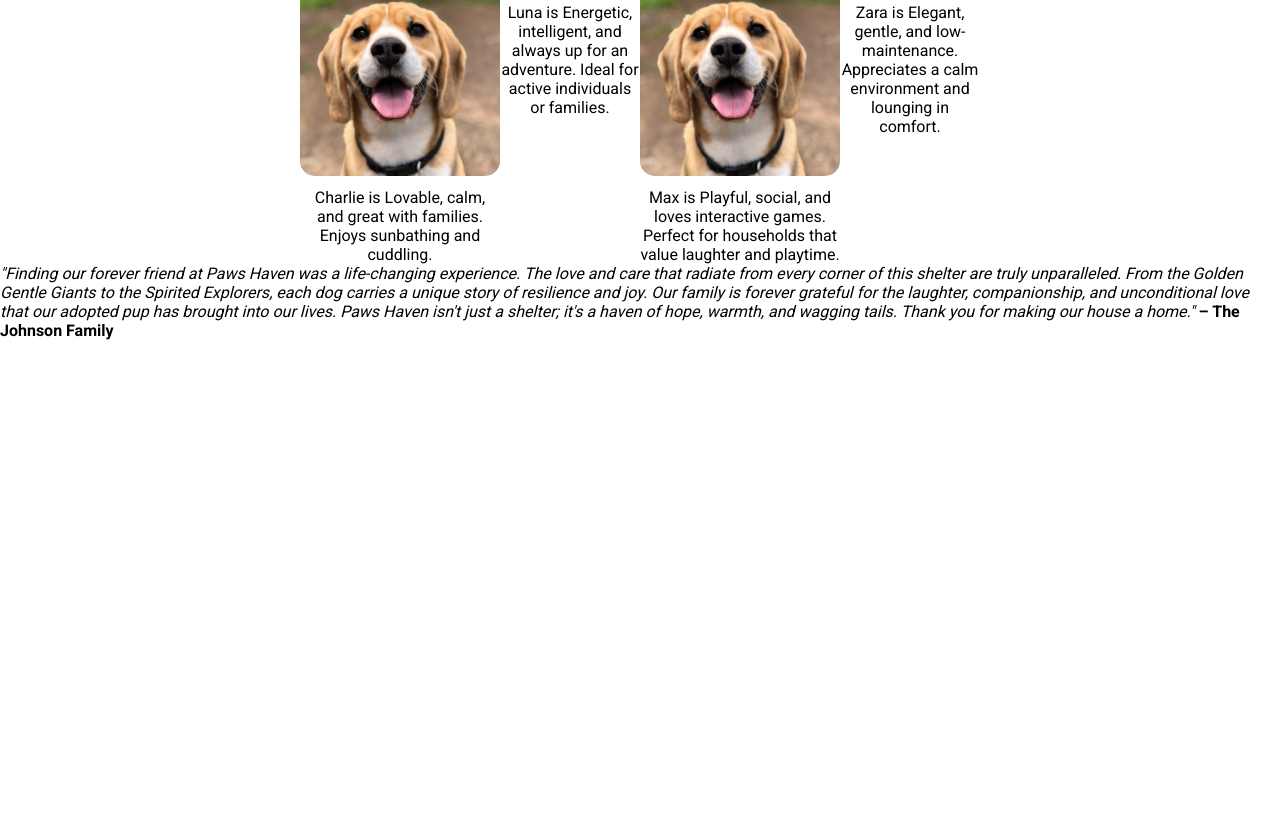
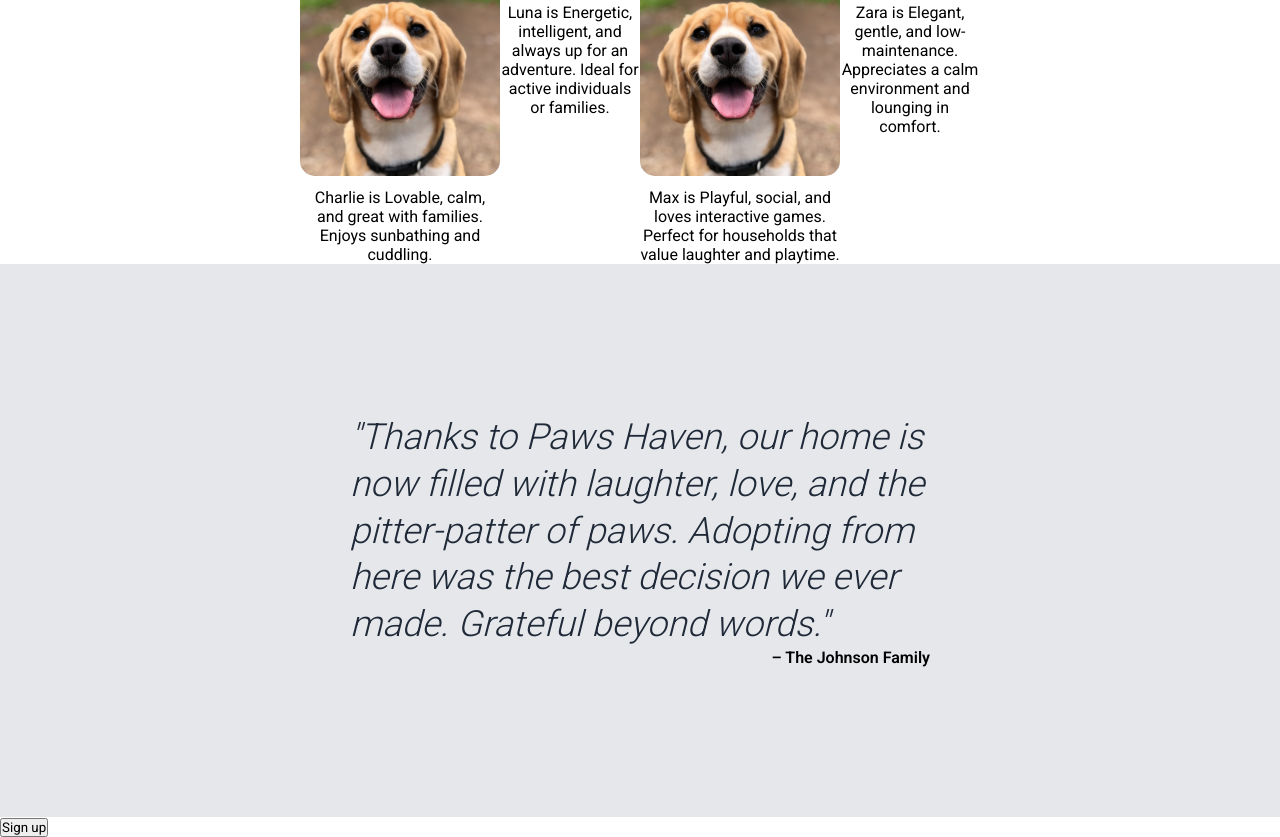
Before and after one commit to Y0r0ck/odin-landing-page, a plain HTML site: page index.html in a window 1280 px wide. Shown: the part 734-1571 px from the top of the page. Before the commit the page ends 1074 px from the top, so only its background shows below. Drawn offline with Linux system fonts and the light colour scheme.

Commit message:
styled the quote section

```diff
--- a/index.html
+++ b/index.html
@@ -36,7 +36,7 @@
                 At Paws Haven, we believe in the transformative power of love and companionship. Join us in making tails wag and hearts mend – because every dog deserves a loving home.
                 Adopt, don't shop, and let the adventure begin!
             </p>
-            <button class="sign-up-btn">Sign Up</button>
+            <button class="hero-btn">Sign Up</button>
         </div>
         <div class="hero-image">
             <img class="hero-image" src="images/pauline-loroy-U3aF7hgUSrk-unsplash.jpg" alt="Dog">
@@ -70,14 +70,19 @@
     </section>
 
     <section class="quote">
-        <em>
-            "Finding our forever friend at Paws Haven was a life-changing experience. The love and care that radiate from every corner of this shelter are truly unparalleled.
-            From the Golden Gentle Giants to the Spirited Explorers, each dog carries a unique story of resilience and joy. Our family is forever grateful for the laughter,
-            companionship, and unconditional love that our adopted pup has brought into our lives. Paws Haven isn't just a shelter; it's a haven of hope, warmth, and wagging tails.
-            Thank you for making our house a home."
+        <em class="quote-text">
+            "Thanks to Paws Haven, our home is now filled with laughter, love, and the pitter-patter of paws. Adopting from here was the best decision we ever made. Grateful beyond words."
         </em>
-        <b>– The Johnson Family</b>
+        <p class="author">– The Johnson Family</p>
     </section>
 
+    <section class="call-to-action">
+        <div>
+            <div>
+
+            </div>
+            <button>Sign up</button>
+        </div>
+    </section>
 </body>
 </html>
--- a/styles/home.css
+++ b/styles/home.css
@@ -1,5 +1,5 @@
 /* Fonts */
-@import url('https://fonts.googleapis.com/css2?family=Roboto:wght@400;600;700&display=swap');
+@import url('https://fonts.googleapis.com/css2?family=Roboto:wght@300;400;600;700&display=swap');
 
 /* General */
 * {
@@ -66,7 +66,7 @@ ul {
     line-height: 24px;
 }
 
-.sign-up-btn {
+.hero-btn {
     margin-top: 15px;
     background-color: #3882F6;
     border: none;
@@ -76,7 +76,7 @@ ul {
     font-size: 15px;
     cursor: pointer;
 }
-.sign-up-btn:hover {
+.herosign-up-btn:hover {
     background-color: #1661D4;
 }
 
@@ -125,3 +125,23 @@ ul {
     text-align: center;
     margin-top: 8px;
 }
+
+/* quote */
+.quote {
+    background-color: #E5E7EB;
+    padding: 150px 350px;
+    display: flex;
+    flex-direction: column;
+}
+
+.quote-text {
+    font-size: 36px;
+    color: #1F2937;
+    font-weight:300;
+    line-height: 1.3em;
+}
+
+.author {
+    font-weight: 600;
+    align-self: flex-end;
+}
```
